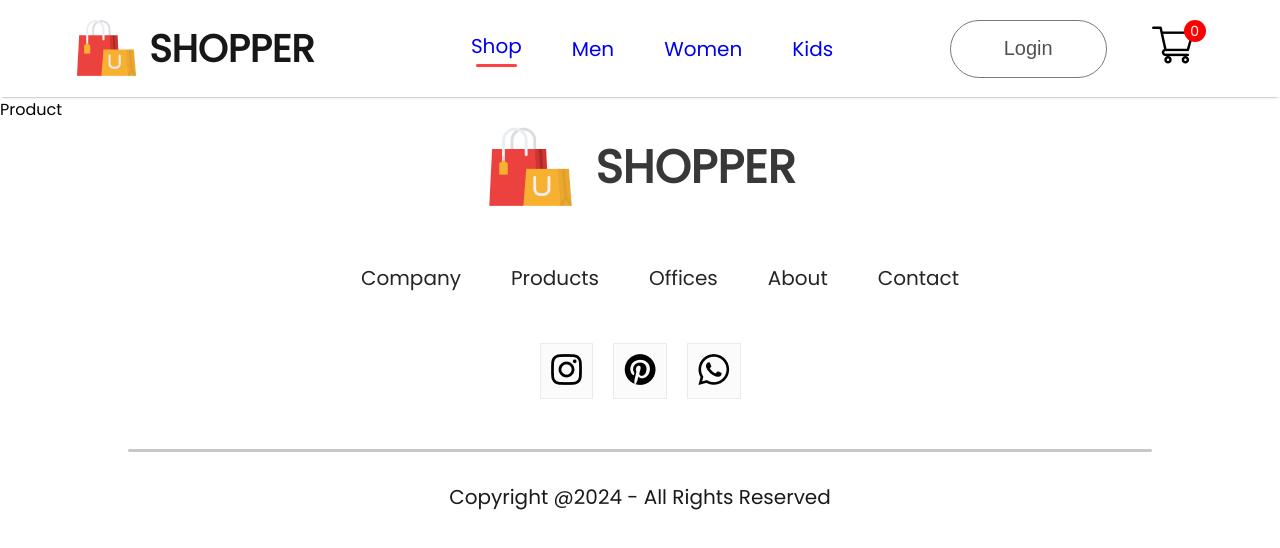
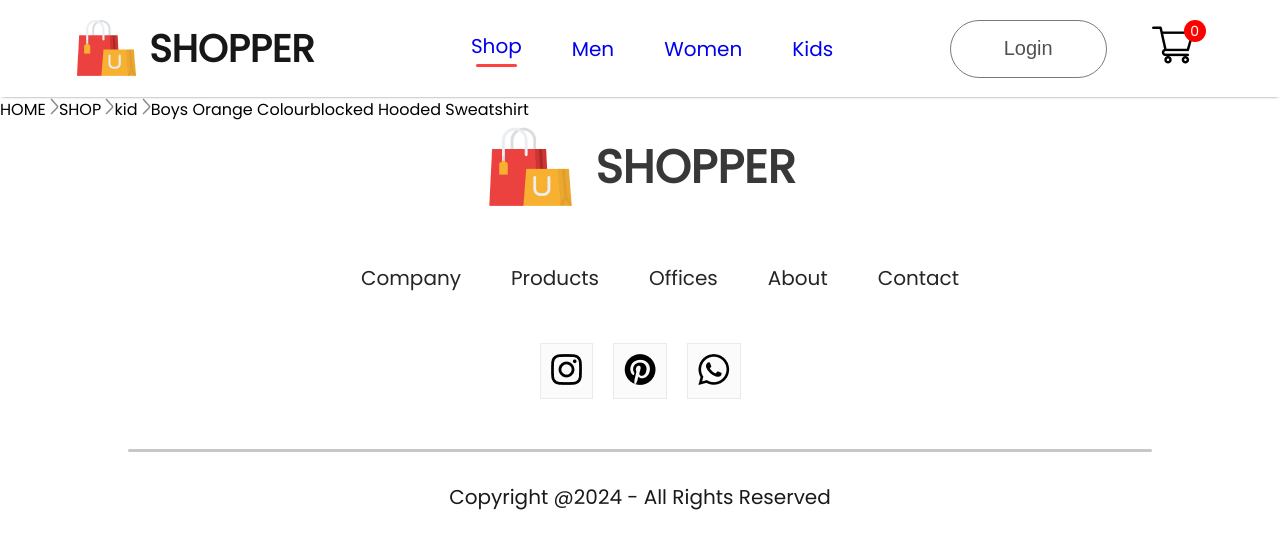
Before and after one commit to kbrenn02/ecommerce-platform, a React (Create React App) app in the folder frontend/: page /product/25 in a window 1280 px wide. Shown: the top 548 px of the page. Built offline with nearby package versions, Linux system fonts and the light colour scheme.

Commit message:
Clicking a product sends you to the product page

```diff
--- /dev/null
+++ b/frontend/src/Components/Breadcrumbs/Breadcrumb.jsx
@@ -0,0 +1,17 @@
+import React from 'react'
+import './Breadcrumb.css'
+import arrow_icon from '../Assets/breadcrum_arrow.png'
+
+export const Breadcrumb = (props) => {
+
+    const {product} = props;
+
+     return (
+        <div className='breadcrumb'>
+            HOME <img src={arrow_icon} alt="" />
+            SHOP <img src={arrow_icon} alt="" />
+            {product.category} <img src={arrow_icon} alt="" />
+            {product.name}
+        </div>
+    )
+}
--- a/frontend/src/Components/Item/Item.jsx
+++ b/frontend/src/Components/Item/Item.jsx
@@ -1,12 +1,13 @@
 import React from 'react'
 import './Item.css'
+import { Link } from 'react-router-dom'
 
 
 // used (props) because it's going to be multiple, so we use props.attribute to call the attribute
 export const Item = (props) => {
   return (
     <div className='item'>
-        <img src={props.image} alt='' />
+        <Link to={`/product/${props.id}`}><img src={props.image} alt='' /></Link>
         <p>{props.name}</p>
         <div className="item-prices">
             <div className="item-price-new">
--- a/frontend/src/Pages/Product.jsx
+++ b/frontend/src/Pages/Product.jsx
@@ -1,7 +1,18 @@
-import React from 'react'
+import React, { useContext } from 'react'
+import { ShopContext } from '../Context/ShopContext'
+import { useParams } from 'react-router-dom'
+import { Breadcrumb } from '../Components/Breadcrumbs/Breadcrumb'
+
 
 export const Product = () => {
-  return (
-    <div>Product</div>
-  )
+
+    const {all_product} = useContext(ShopContext);
+    const {productId} = useParams();
+    const product = all_product.find((e) => e.id === Number(productId))
+
+    return (
+        <div>
+            <Breadcrumb product={product} />
+        </div>
+    )
 }
```
Also changed, not shown: frontend/src/Components/Breadcrumbs/Breadcrumb.css (added).
